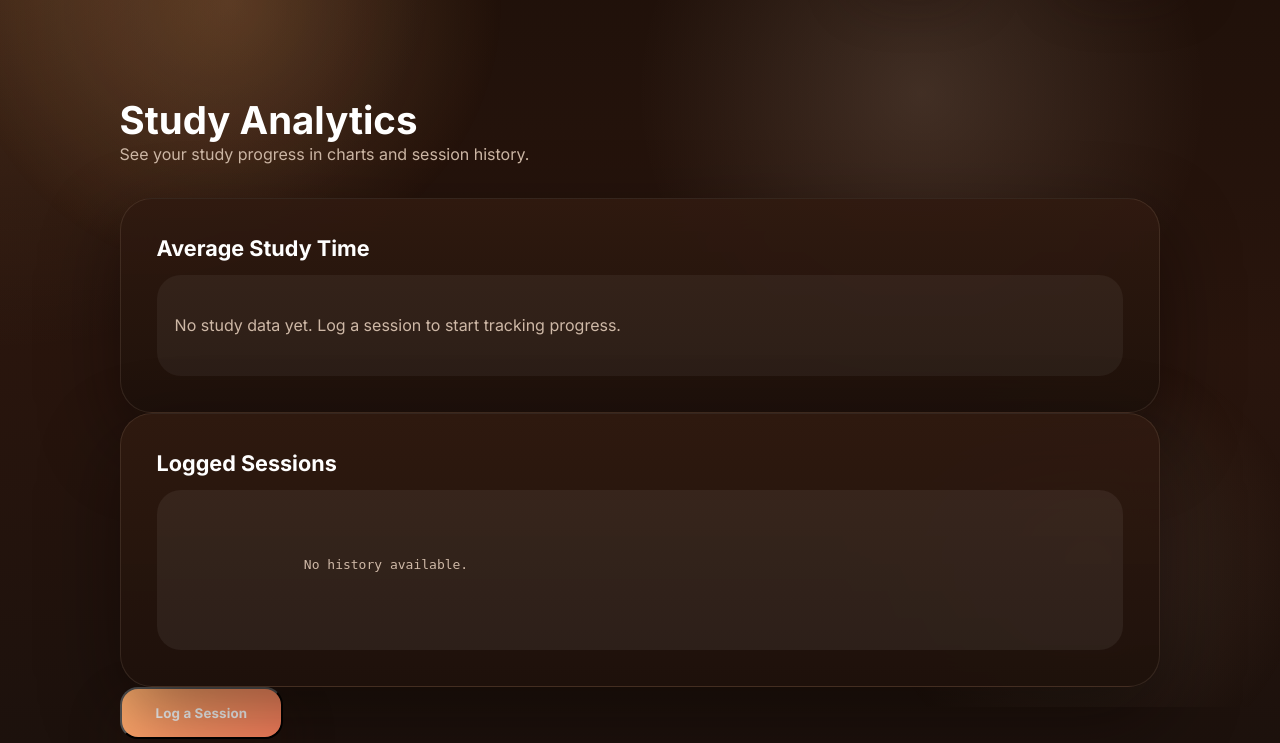
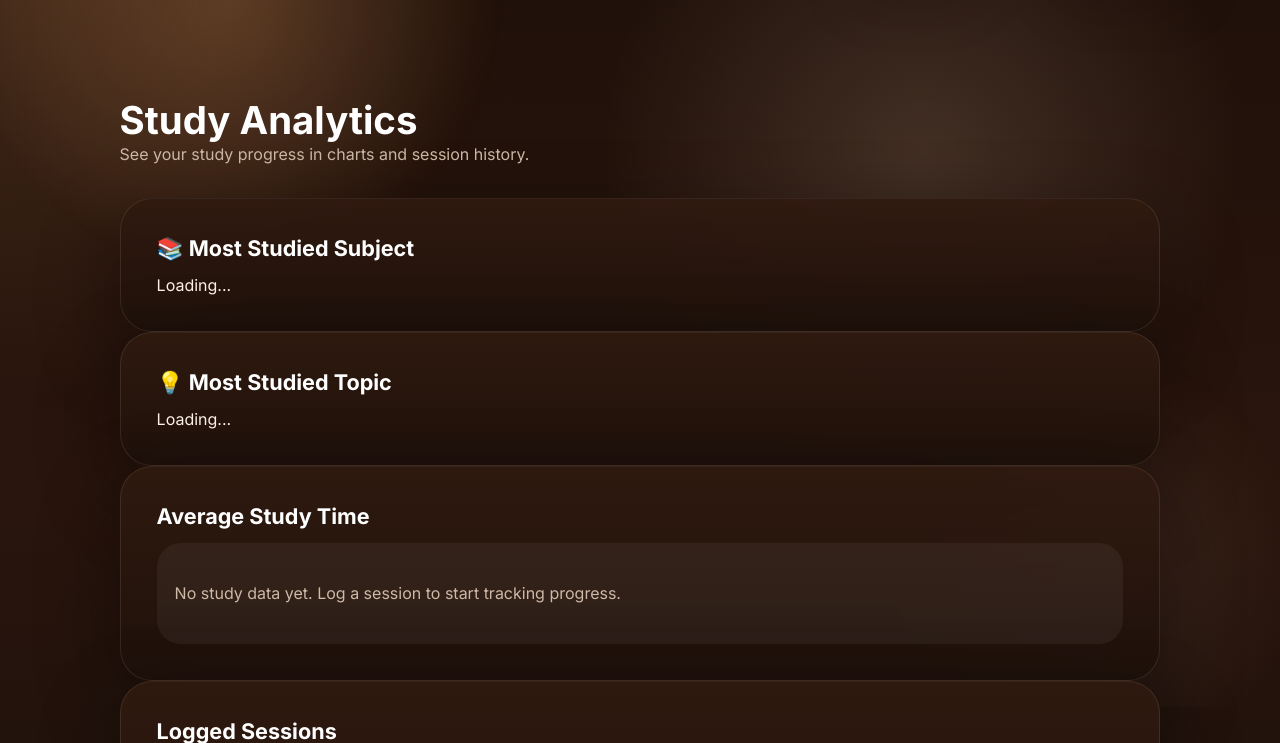
Before and after one commit to mrlakshya07/NovaMind, a Flask app: page /progress in a window 1280 px wide. Shown: the part 93-836 px from the top of the page. Run offline with Flask 3, Linux system fonts and the light colour scheme; the visitor is signed in with stand-in values (Sample User, id 1); data that the repository does not hold is empty.

Commit message:
Add study topic analytics cards to dashboard

```diff
--- a/frontend/templates/progress.html
+++ b/frontend/templates/progress.html
@@ -31,6 +31,29 @@
             </div>
         </div>
         <div id="progress-message" class="message-card hidden"></div>
+        <div class="topic-analytics">
+
+            <div class="panel stat-card">
+
+                <h3>📚 Most Studied Subject</h3>
+
+                <div id="most-subject">
+                    Loading...
+                </div>
+
+            </div>
+
+            <div class="panel stat-card">
+
+                <h3>💡 Most Studied Topic</h3>
+
+                <div id="most-topic">
+                    Loading...
+                </div>
+
+            </div>
+
+        </div>
         <div class="panel chart-panel reveal">
             <h3>Average Study Time</h3>
             <div id="chart-area" class="chart-container">
```
